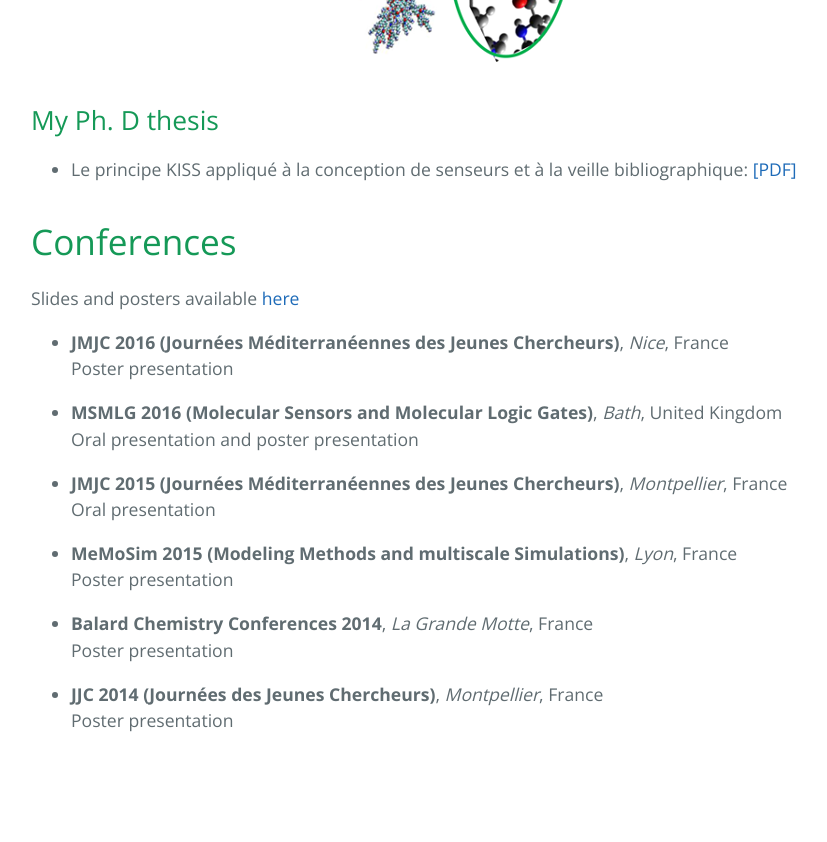
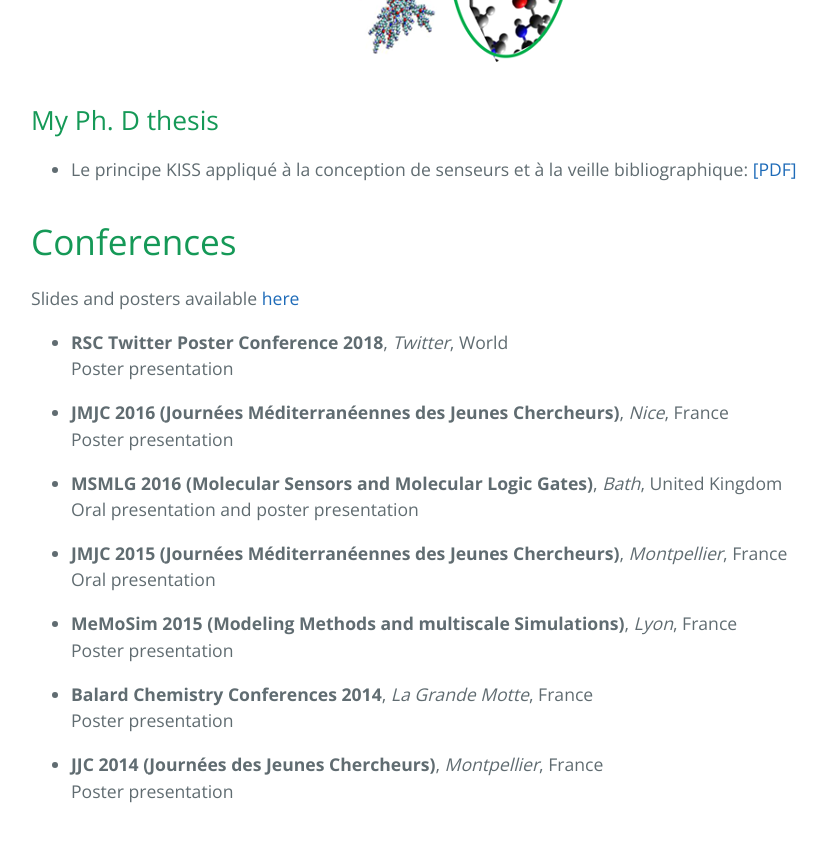
Before and after one commit to JPFrancoia/JPFrancoia.github.io, a Jekyll site: the page built from index.md, in a window 1280 px wide and 900 px high, scrolled down 3135 px. Shown: the top 842 px of the window, without its empty margins (193-1020 px from the left). Built offline with Jekyll 4.4.1, drawn with Linux system fonts in a browser that asks for light colours; the repository's description, which GitHub fills in, is left out.

Commit message:
Adding poster presentation for RSC twitter conference.

```diff
--- a/index.md
+++ b/index.md
@@ -96,6 +96,9 @@ C. Coppola, and M. F. Ottaviani, *Macromol. Biosci.*, 2015, **15**, 275 - <font
 
 Slides and posters available [here](https://github.com/JPFrancoia/PostersSlides)
 
+- **RSC Twitter Poster Conference 2018**, *Twitter*, World
+Poster presentation
+
 - **JMJC 2016 (Journées Méditerranéennes des Jeunes Chercheurs)**, *Nice*, France
 Poster presentation
 
```
Also changed, not shown: 1 other file.
